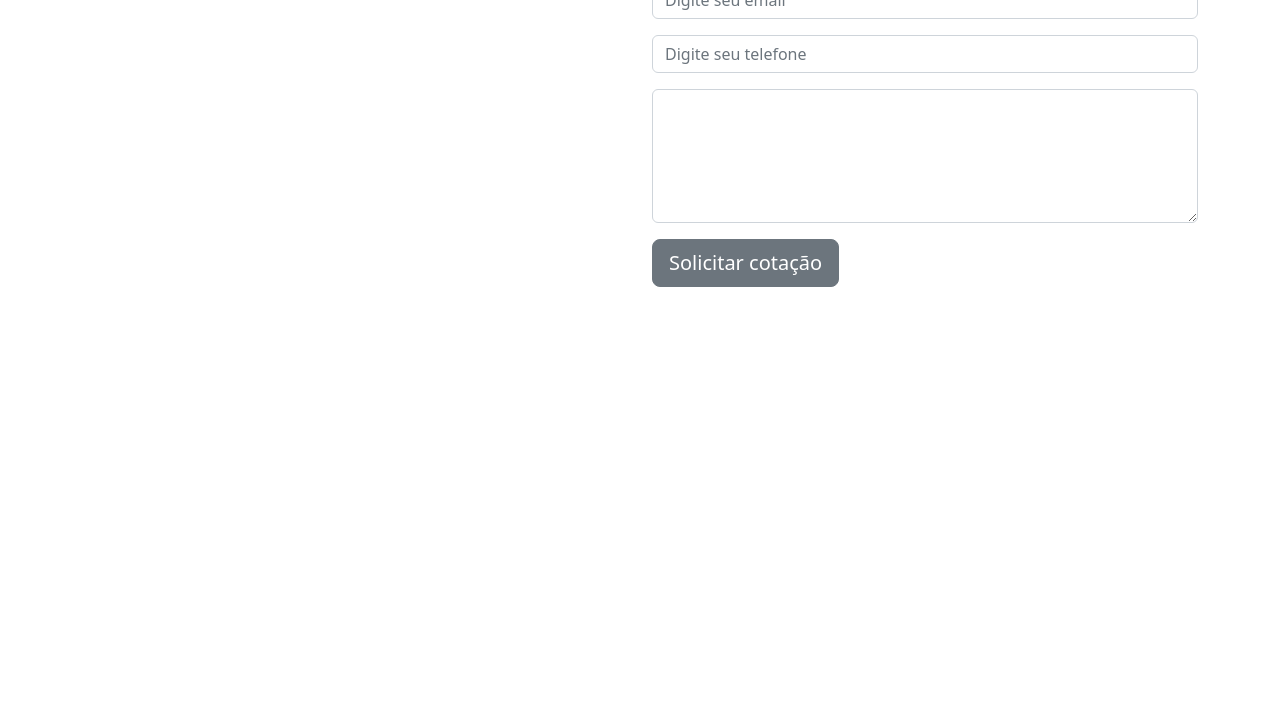
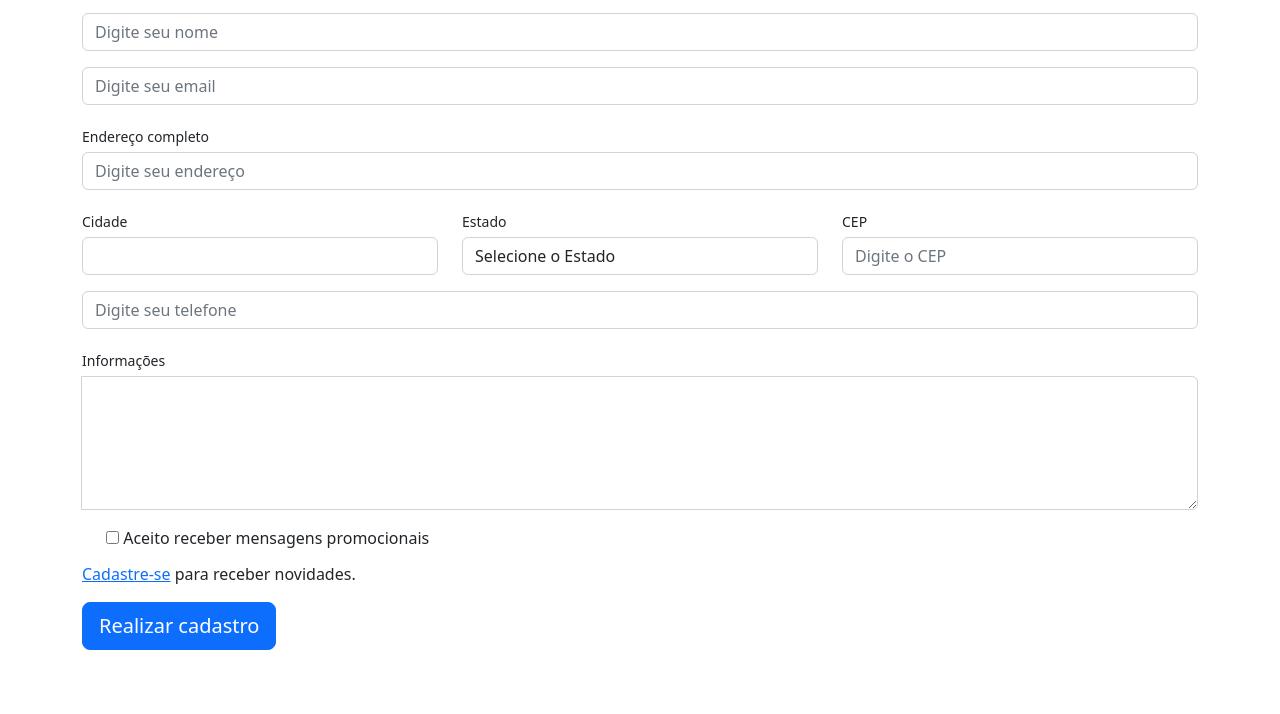
Before and after one commit to HenriqueCMO/curso-frontend, a plain HTML site: page bootstrap/projeto/cadastro.html in a window 1280 px wide. Shown: the part 225-939 px from the top of the page. Before the commit the page ends 800 px from the top, so only its background shows below. Drawn offline with Linux system fonts and the light colour scheme.

Commit message:
atualização cadastro.html

```diff
--- a/bootstrap/projeto/cadastro.html
+++ b/bootstrap/projeto/cadastro.html
@@ -6,13 +6,14 @@
     <title>Cadastro</title>
     <link href="./bootstrap/css/bootstrap.min.css" rel="stylesheet" >
     <link rel="stylesheet" href="./style/custom.css">
+    <link rel="stylesheet" href="./style/custom-form.css">
     <link rel="shortcut icon" href="./images/brasil.png"> <!--Padrão 17x17px-->
   </head>
   <body>
         <header class="container">
             <div class="row">
                 <div class="col">
-                    <h1>TechStore</h1>
+                    <h1>Logo</h1>
                 </div>
                 <div class="col">
                     <ul class="nav justify-content-end">
@@ -27,30 +28,103 @@
         <section id="cadastro">
             <div class="container">
                 <div class="row">
-                    <div class="col-md-6 col-sm-12">
+                    <div class="col-md-12 col-sm-12">
                         <h2>Cadastro</h2>
                         <p>Faça seu cadastro para receber nossos produtos em sua casa.</p>
                     </div>
-                    <div class="col-md-6 col-sm-12">
-                        <form class="form">
+                </div>
+                <form class="form">
+                    <div class="form-row">
+                        <div class="col">
                             <div class="input-group">
                                 <input class="form-control" type="text" name="nome" placeholder="Digite seu nome">
                             </div>
+                        </div>
+                        <div class="col">
                             <div class="input-group">
                                 <input class="form-control" type="text" name="email" placeholder="Digite seu email">
                             </div>
-                            <div class="input-group">
-                                <input class="form-control" type="text" name="telefone" placeholder="Digite seu telefone">
+                        </div>
+                    </div>
+                    <div class="row">
+                        <div class="col">
+                            <label for="endereco" class="col-form-label-sm">Endereço completo</label>
+                            <input type="text" name="endereco" id="endereco" class="form-control" placeholder="Digite seu endereço">
+                        </div>
+                    </div>
+                    <div class="row">
+                        <div class="col">
+                            <label for="cidade" class="col-form-label-sm">Cidade</label>
+                            <input type="text" name="cidade" id="cidade" class="form-control">
+                        </div>
+                        <div class="col">
+                            <label for="estado" class="col-form-label-sm">Estado</label>
+                            <select name="estado" id="estado" class="form-control">
+                                <option value="">Selecione o Estado</option>
+                                <option value="sp">SP</option>
+                                <option value="rj">RJ</option>
+                                <option value="mg">MG</option>
+                                <option value="es">ES</option>
+                            </select>
+                        </div>
+                        <div class="col">
+                            <label for="cep" class="col-form-label-sm">CEP</label>
+                            <input type="text" name="cep" id="cep" class="form-control" placeholder="Digite o CEP">
+                        </div>
+                    </div>
+                        <div class="input-group">
+                            <input class="form-control" type="text" name="telefone" placeholder="Digite seu telefone">
+                        </div>
+                        <div class="row">
+                            <div class="col">
+                                <div class="input-group">
+                                    <label for="info" class="col-form-label-sm">Informações</label>
+                                    <textarea name="info" id="info" class="form-control" rows="5" style="width:100%; display: block;"></textarea>
+                                </div>
                             </div>
-                            <div class="input-group">
-                                <textarea class="form-control" name="" rows="5"></textarea>
+                        </div>
+                        <div class="row">
+                            <div class="col">
+                                <div class="form-check">
+                                    <input type="checkbox" name="promocionais" id="promocionais">
+                                    <label for="promocionais" class="form-check-label">Aceito receber mensagens promocionais</label>
+                                </div>
                             </div>
-                            <button type="submit" class="btn btn-lg btn-secondary">Solicitar cotação</button>
+                        </div>
+                        <p><a href="#cadastro" data-bs-toggle="modal" data-bs-target="#modal-1">Cadastre-se</a> para receber novidades.</p>
+                    <button type="submit" class="btn btn-lg btn-primary">Realizar cadastro</button>
+                </form>
+            </div>  <!-- end .container -->
+        </section>
+        <div class="modal fade" id="modal-1">
+            <div class="modal-dialog modal-dialog-centered ">
+                <div class="modal-content">
+                    <div class="modal-header">
+                        <h5 class="modal-title">Inscrever-me na lista</h5>
+                        <button class="btn-close" data-bs-dismiss="modal" aria-label="Close"></button>
+                    </div>
+                    <div class="modal-body">
+                        <h6>Preencha os campos para receber novidadades e promoções</h6>
+                        <form class="form-inline">
+                            <div class="row">
+                                <div class="form-group col-4">
+                                    <input type="text" class="form-control form-control-sm mb-2" name="nome" placeholder="nome">
+                                </div>
+                                <div class="form-group col-4">
+                                    <input type="text" class="form-control form-control-sm mb-2" name="email" placeholder="email" required>
+                                </div>
+                                <div class="form-group col-4">
+                                    <button type="submit" class="btn btn-success btn-sm">Receber novidades</button>
+                                </div>
+                            </div>
                         </form>
+                    </div>
+                    <div class="modal-footer">
+                        <button class="btn btn-secondary btn-sm" data-bs-dismiss="modal" aria-label="modal">Fechar</button>
                     </div>
                 </div>
             </div>
-        </section>
+        </div>
     <script src="./bootstrap/js/bootstrap.bundle.min.js"></script>
   </body>
 </html>
```
